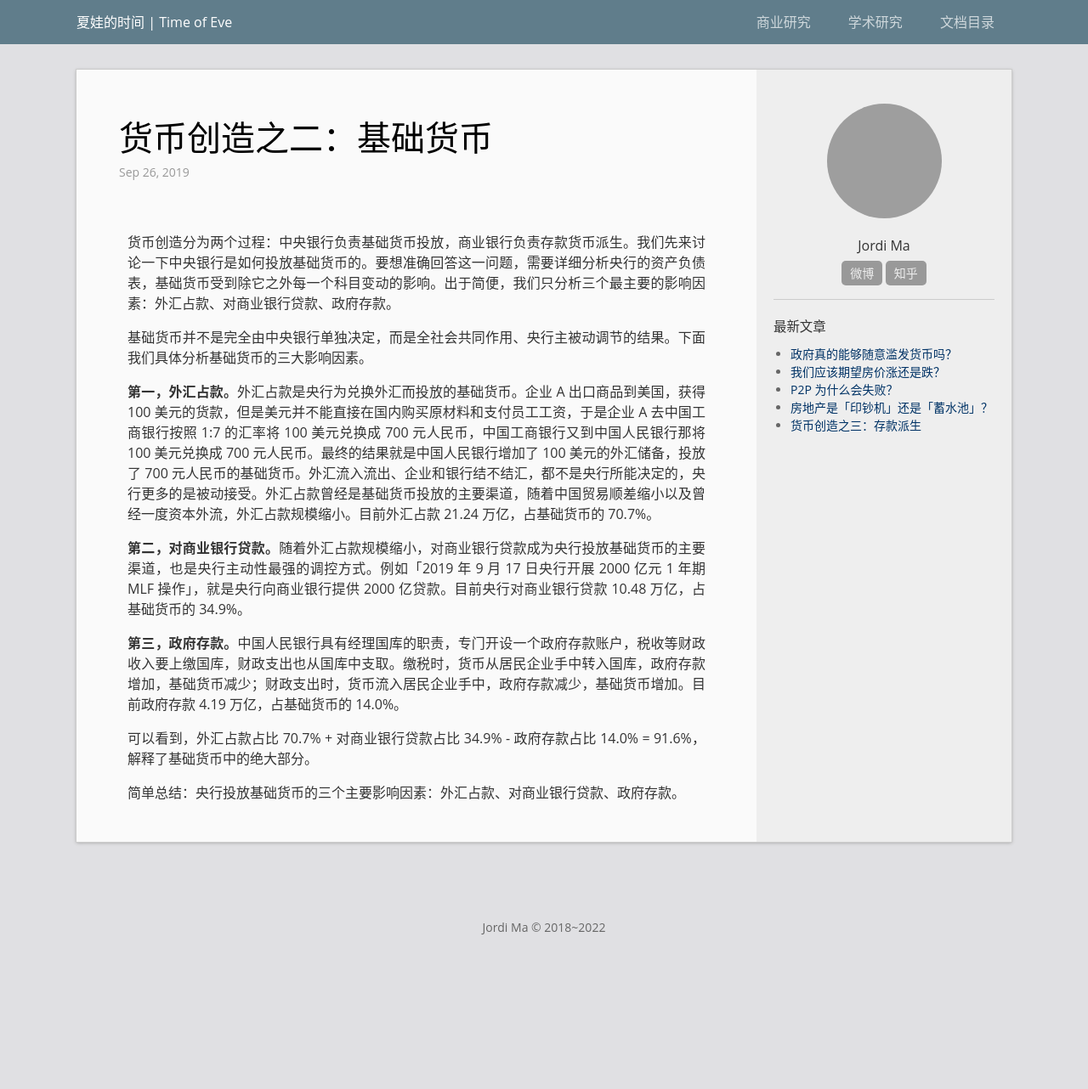
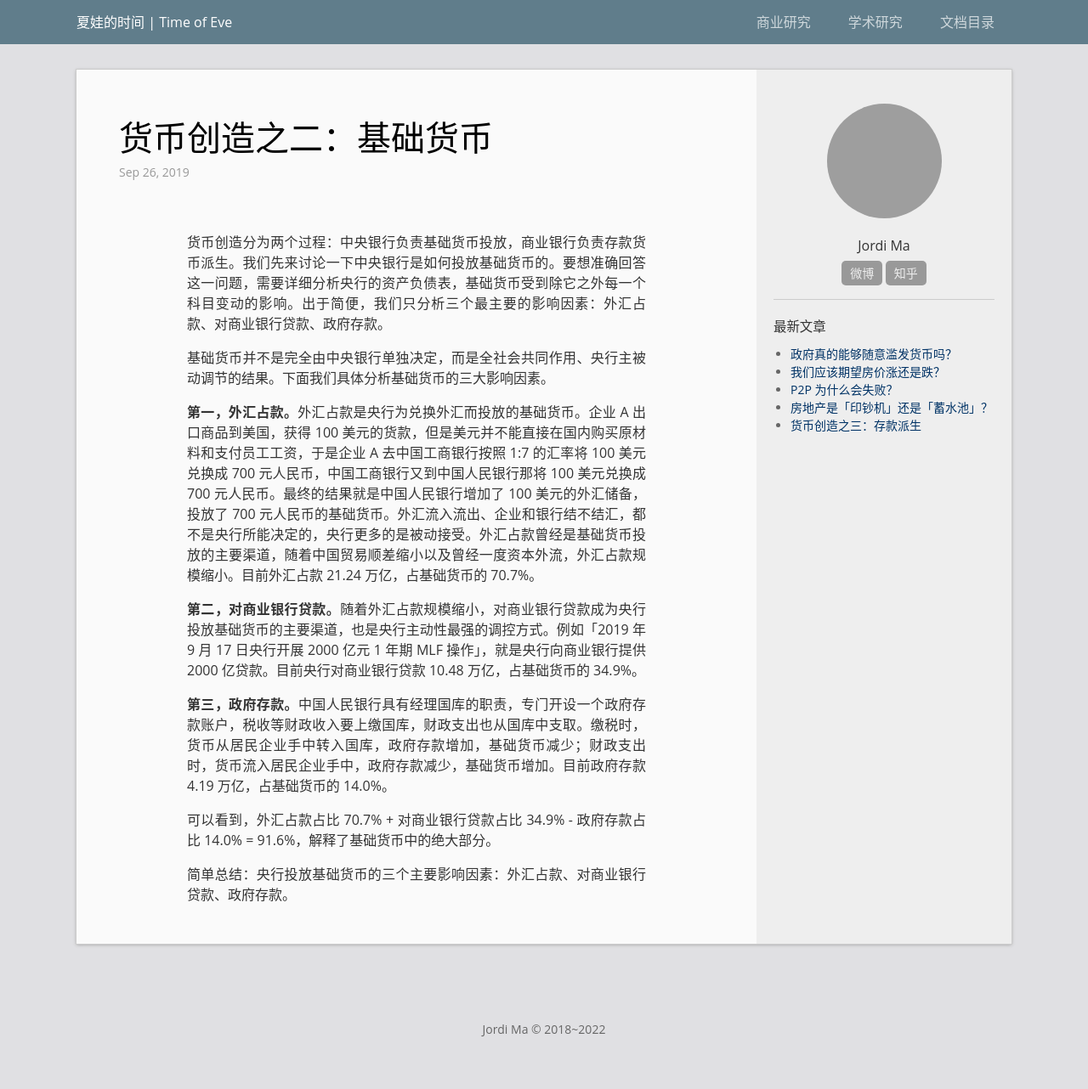
Before and after one commit to majiajin/majiajin.github.io, a Jekyll site: the page built from _posts/2019-09-26-monetary-base.md, in a window 1280 px wide. Shown: the whole page at 85% size. Built offline with Jekyll 4.4.1, drawn with Linux system fonts in a browser that asks for light colours; before the commit the page ends 1162 px from its top, so only the background shows below that; grey boxes are pictures that could not be loaded.

Commit message:
Update _post.scss

```diff
--- a/_sass/_post.scss
+++ b/_sass/_post.scss
@@ -24,8 +24,8 @@
     }
     .post-content {
         color: #333;
-	padding-left: 30px;
-	padding-right: 30px;
+	padding-left: 100px;
+	padding-right: 100px;
 
         h1,h2,h3,h4,h5,h6 {
             color: #000;
```
